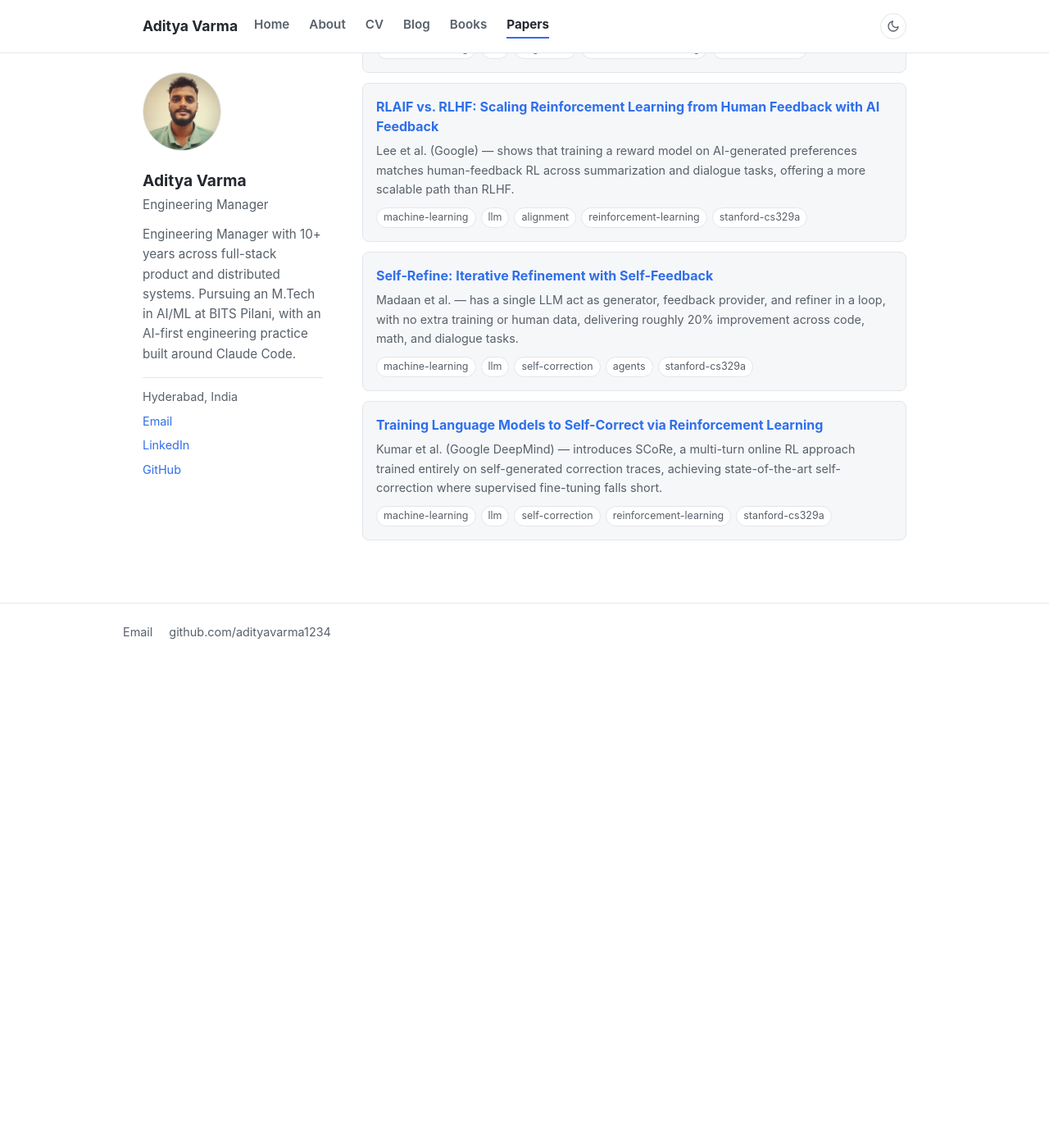
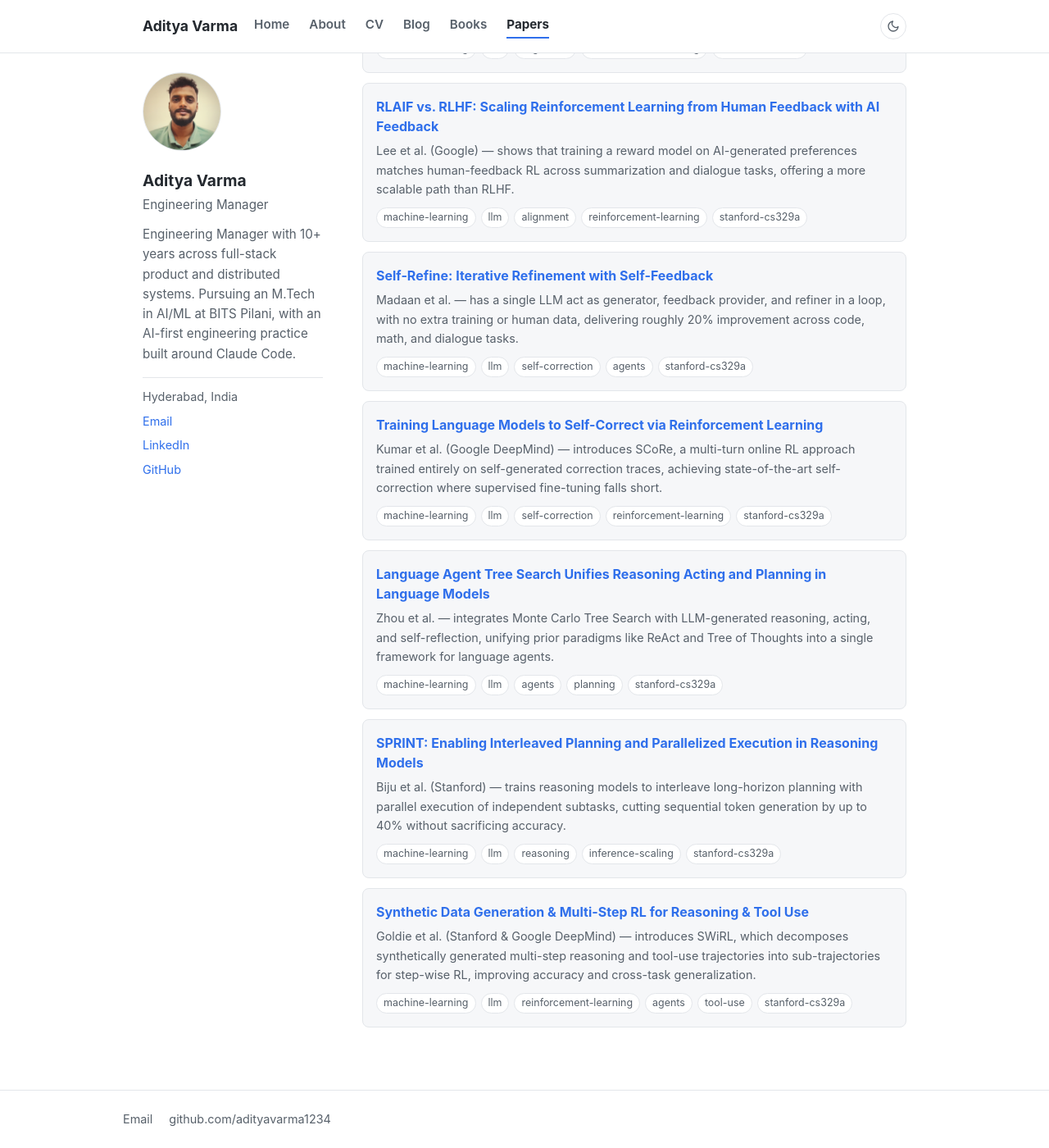
Before and after one commit to adityavarma1234/adityavarma1234.github.io, a Jekyll site: the page built from papers/index.html, in a window 1280 px wide and 1400 px high, scrolled down 4063 px. Shown: the whole window at 82% size. Built offline with Jekyll 4.4.1, drawn with Linux system fonts in a browser that asks for light colours; before the commit the page ends 4869 px from its top, so only the background shows below that; some of the changed text lies outside the part shown.

Commit message:
Add LATS, SPRINT, and SWiRL papers to recommended reading
Co-Authored-By: Claude Sonnet 5 <noreply@anthropic.com>

```diff
--- a/papers/index.html
+++ b/papers/index.html
@@ -254,6 +254,40 @@ title: Research Papers
         <li class="paper-tag">stanford-cs329a</li>
       </ul>
     </li>
+    <li class="paper-card" data-tags="machine-learning, llm, agents, planning, stanford-cs329a">
+      <h3 class="paper-title"><a href="https://arxiv.org/abs/2310.04406" target="_blank" rel="noopener">Language Agent Tree Search Unifies Reasoning Acting and Planning in Language Models</a></h3>
+      <p class="paper-meta">Zhou et al. &mdash; integrates Monte Carlo Tree Search with LLM-generated reasoning, acting, and self-reflection, unifying prior paradigms like ReAct and Tree of Thoughts into a single framework for language agents.</p>
+      <ul class="paper-tags">
+        <li class="paper-tag">machine-learning</li>
+        <li class="paper-tag">llm</li>
+        <li class="paper-tag">agents</li>
+        <li class="paper-tag">planning</li>
+        <li class="paper-tag">stanford-cs329a</li>
+      </ul>
+    </li>
+    <li class="paper-card" data-tags="machine-learning, llm, reasoning, inference-scaling, stanford-cs329a">
+      <h3 class="paper-title"><a href="https://arxiv.org/abs/2506.05745" target="_blank" rel="noopener">SPRINT: Enabling Interleaved Planning and Parallelized Execution in Reasoning Models</a></h3>
+      <p class="paper-meta">Biju et al. (Stanford) &mdash; trains reasoning models to interleave long-horizon planning with parallel execution of independent subtasks, cutting sequential token generation by up to 40% without sacrificing accuracy.</p>
+      <ul class="paper-tags">
+        <li class="paper-tag">machine-learning</li>
+        <li class="paper-tag">llm</li>
+        <li class="paper-tag">reasoning</li>
+        <li class="paper-tag">inference-scaling</li>
+        <li class="paper-tag">stanford-cs329a</li>
+      </ul>
+    </li>
+    <li class="paper-card" data-tags="machine-learning, llm, reinforcement-learning, agents, tool-use, stanford-cs329a">
+      <h3 class="paper-title"><a href="https://arxiv.org/abs/2504.04736" target="_blank" rel="noopener">Synthetic Data Generation &amp; Multi-Step RL for Reasoning &amp; Tool Use</a></h3>
+      <p class="paper-meta">Goldie et al. (Stanford &amp; Google DeepMind) &mdash; introduces SWiRL, which decomposes synthetically generated multi-step reasoning and tool-use trajectories into sub-trajectories for step-wise RL, improving accuracy and cross-task generalization.</p>
+      <ul class="paper-tags">
+        <li class="paper-tag">machine-learning</li>
+        <li class="paper-tag">llm</li>
+        <li class="paper-tag">reinforcement-learning</li>
+        <li class="paper-tag">agents</li>
+        <li class="paper-tag">tool-use</li>
+        <li class="paper-tag">stanford-cs329a</li>
+      </ul>
+    </li>
   </ul>
 </section>
 
```
